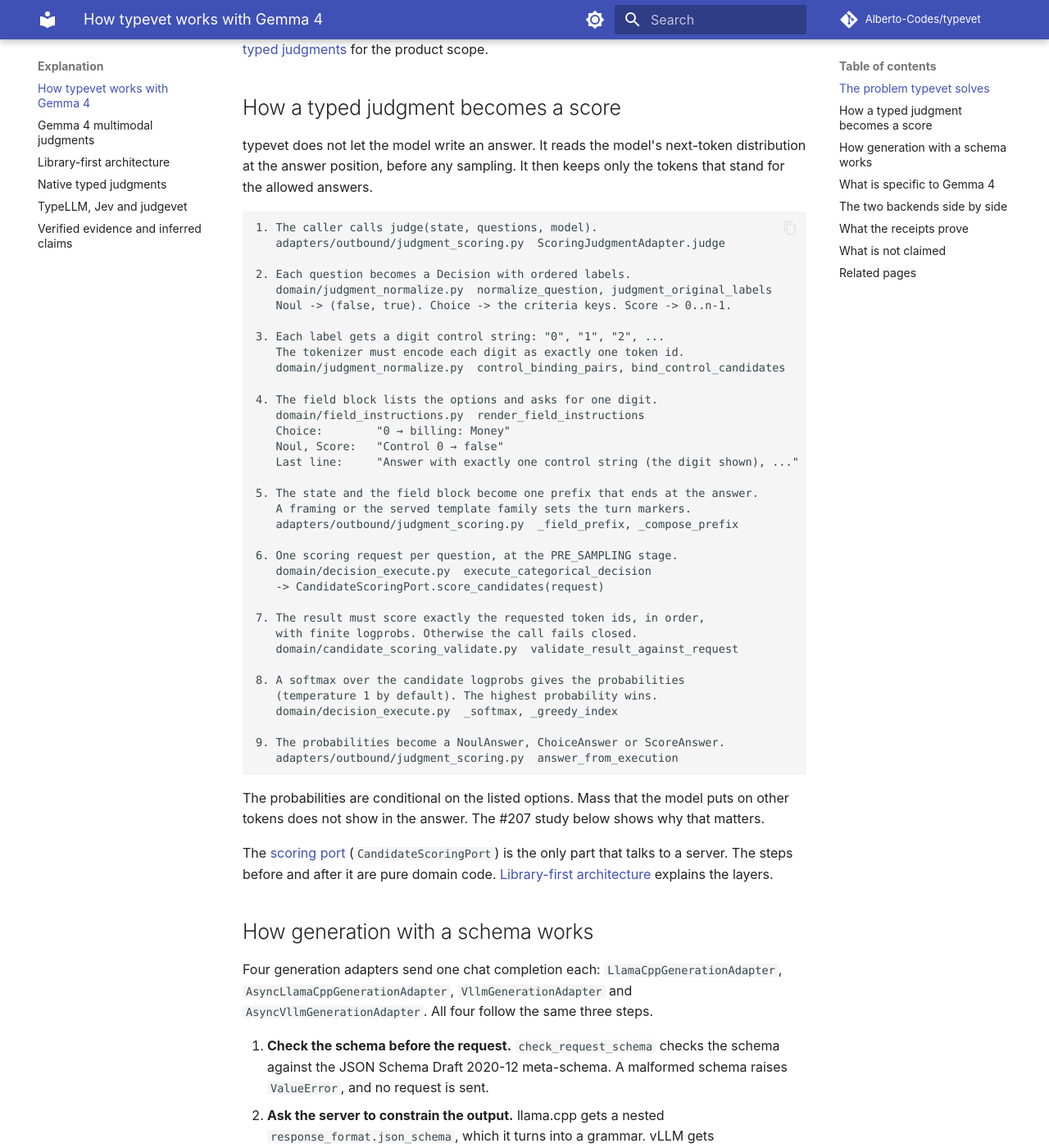
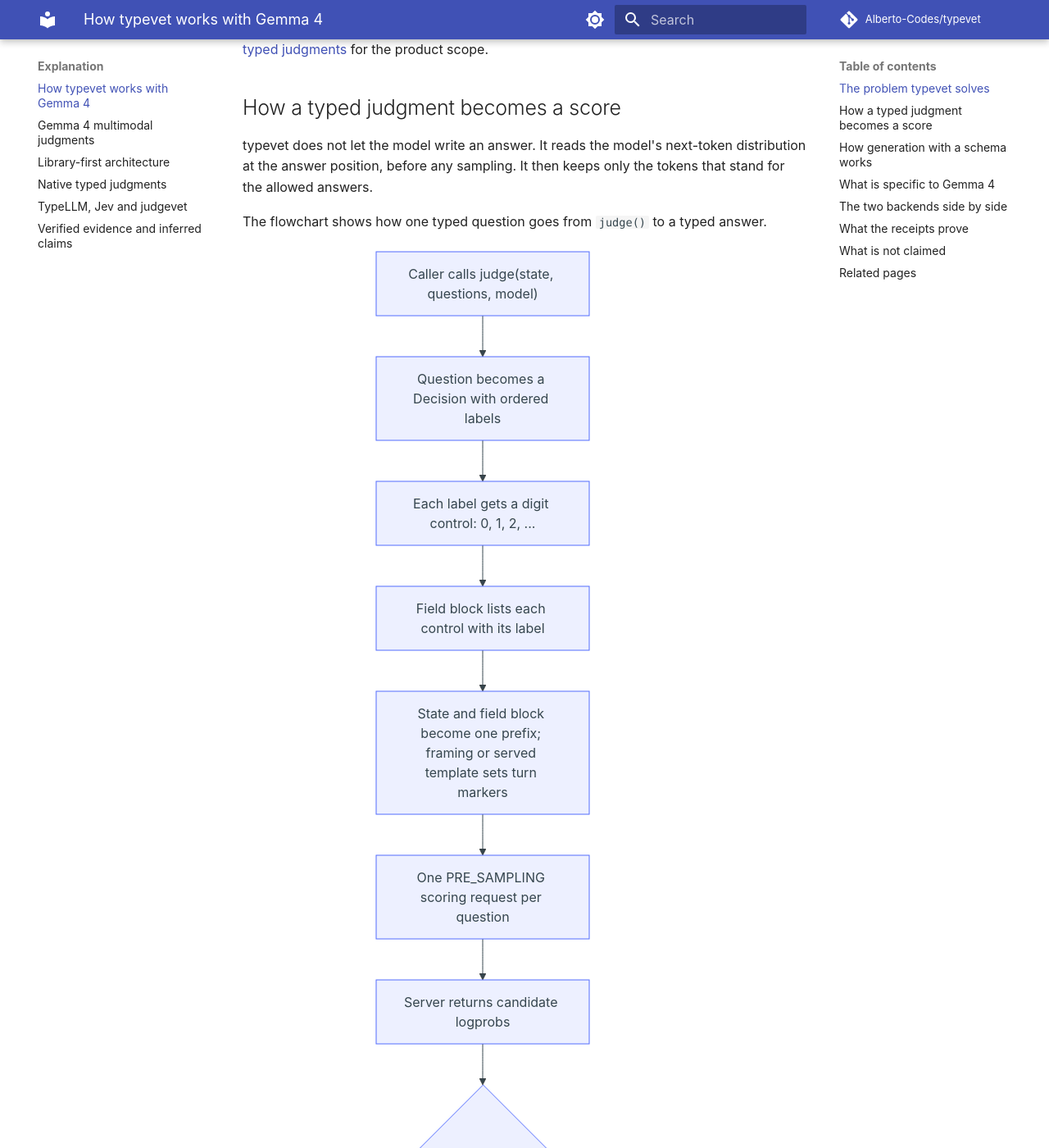
Before and after one commit to Alberto-Codes/typevet, an MkDocs documentation site: the page built from docs/explanation/how-typevet-works-with-gemma-4.md, in a window 1280 px wide and 1400 px high, scrolled down 827 px. Shown: the whole window at 82% size. Built offline with MkDocs 1.6.1 and Material for MkDocs 9.7.7, drawn with Linux system fonts in a browser that asks for light colours; comment, search, counter and statistics services are not loaded; some of the changed text lies outside the part shown.

Commit message:
docs(site): render Mermaid diagrams and draw the typed-judgment flow
mkdocs.yml enables Mermaid through a pymdownx.superfences custom fence.
The "How typevet works with Gemma 4" page now shows a flowchart of one
typed question: judge, labels and digit controls, field block, prefix,
one pre-sampling scoring request, candidate logprobs, validation (or a
closed failure), softmax, and the typed answer (Noul P(true), Choice
top option, Score expected level). Each node maps to a function at HEAD.
The docs build test now fails if the Mermaid fence stops rendering.

Acceptance review (claude-opus-5-5): ACCEPT-WITH-FINDINGS; the
supervisor corrected two node labels (answer per question type; where
the state joins the prefix). Material loads the Mermaid script from a
CDN at view time; a follow-up bundles it with the site.

Refs #254

Generated-By: claude-opus-5-5 (via Claude Code Agent tool, builder)

````diff
--- a/docs/explanation/how-typevet-works-with-gemma-4.md
+++ b/docs/explanation/how-typevet-works-with-gemma-4.md
@@ -36,43 +36,48 @@ typevet does not let the model write an answer. It reads the model's
 next-token distribution at the answer position, before any sampling. It then
 keeps only the tokens that stand for the allowed answers.
 
-```text
-1. The caller calls judge(state, questions, model).
-   adapters/outbound/judgment_scoring.py  ScoringJudgmentAdapter.judge
+The flowchart shows how one typed question goes from `judge()` to a typed
+answer.
 
-2. Each question becomes a Decision with ordered labels.
-   domain/judgment_normalize.py  normalize_question, judgment_original_labels
-   Noul -> (false, true). Choice -> the criteria keys. Score -> 0..n-1.
+```mermaid
+flowchart TD
+    J["Caller calls judge(state, questions, model)"] --> D["Question becomes a Decision with ordered labels"]
+    D --> C["Each label gets a digit control: 0, 1, 2, ..."]
+    C --> F["Field block lists each control with its label"]
+    F --> P["State and field block become one prefix; framing or served template sets turn markers"]
+    P --> R["One PRE_SAMPLING scoring request per question"]
+    R --> L["Server returns candidate logprobs"]
+    L --> V{"Exact token ids, in order, finite?"}
+    V -- no --> E["Call fails closed with an error"]
+    V -- yes --> S["Softmax turns the logprobs into probabilities"]
+    S --> A["Noul: P(true). Choice: top option. Score: expected level"]
+```
 
-3. Each label gets a digit control string: "0", "1", "2", ...
+The steps in the code:
+
+1. `ScoringJudgmentAdapter.judge` in `adapters/outbound/judgment_scoring.py`
+   receives the call.
+2. `normalize_question` and `judgment_original_labels` in
+   `domain/judgment_normalize.py` make the Decision. Noul gives
+   `(false, true)`. Choice gives the criteria keys. Score gives `0` to `n-1`.
+3. `control_binding_pairs` and `bind_control_candidates` bind the controls.
    The tokenizer must encode each digit as exactly one token id.
-   domain/judgment_normalize.py  control_binding_pairs, bind_control_candidates
-
-4. The field block lists the options and asks for one digit.
-   domain/field_instructions.py  render_field_instructions
-   Choice:        "0 → billing: Money"
-   Noul, Score:   "Control 0 → false"
-   Last line:     "Answer with exactly one control string (the digit shown), ..."
-
-5. The state and the field block become one prefix that ends at the answer.
-   A framing or the served template family sets the turn markers.
-   adapters/outbound/judgment_scoring.py  _field_prefix, _compose_prefix
-
-6. One scoring request per question, at the PRE_SAMPLING stage.
-   domain/decision_execute.py  execute_categorical_decision
-   -> CandidateScoringPort.score_candidates(request)
-
-7. The result must score exactly the requested token ids, in order,
-   with finite logprobs. Otherwise the call fails closed.
-   domain/candidate_scoring_validate.py  validate_result_against_request
-
-8. A softmax over the candidate logprobs gives the probabilities
-   (temperature 1 by default). The highest probability wins.
-   domain/decision_execute.py  _softmax, _greedy_index
-
-9. The probabilities become a NoulAnswer, ChoiceAnswer or ScoreAnswer.
-   adapters/outbound/judgment_scoring.py  answer_from_execution
-```
+4. `render_field_instructions` in `domain/field_instructions.py` writes the
+   field block. A Choice line reads `0 → billing: Money`. A Noul or Score line
+   reads `Control 0 → false`. The last line asks for exactly one control
+   string.
+5. `_field_prefix` and `_compose_prefix` make one prefix that ends at the
+   answer. An injected framing, such as `ChatContentFraming` for vLLM, composes
+   it. Otherwise `adapters/outbound/gemma/scoring_prefix.py` uses the served
+   template family.
+6. `execute_categorical_decision` in `domain/decision_execute.py` sends the
+   request to `CandidateScoringPort.score_candidates`. The llama.cpp and vLLM
+   adapters implement it.
+7. `validate_result_against_request` in
+   `domain/candidate_scoring_validate.py` checks the result.
+8. `_softmax` and `_greedy_index` compute the probabilities at temperature 1
+   by default.
+9. `answer_from_execution` builds the typed answer.
 
 The probabilities are conditional on the listed options. Mass that the model
 puts on other tokens does not show in the answer. The #207 study below shows
--- a/mkdocs.yml
+++ b/mkdocs.yml
@@ -64,7 +64,11 @@ markdown_extensions:
   - md_in_html
   - tables
   - pymdownx.details
-  - pymdownx.superfences
+  - pymdownx.superfences:
+      custom_fences:
+        - name: mermaid
+          class: mermaid
+          format: !!python/name:pymdownx.superfences.fence_code_format
   - pymdownx.highlight:
       anchor_linenums: true
   - pymdownx.inlinehilite
````
Also changed, not shown: 1 other file.
